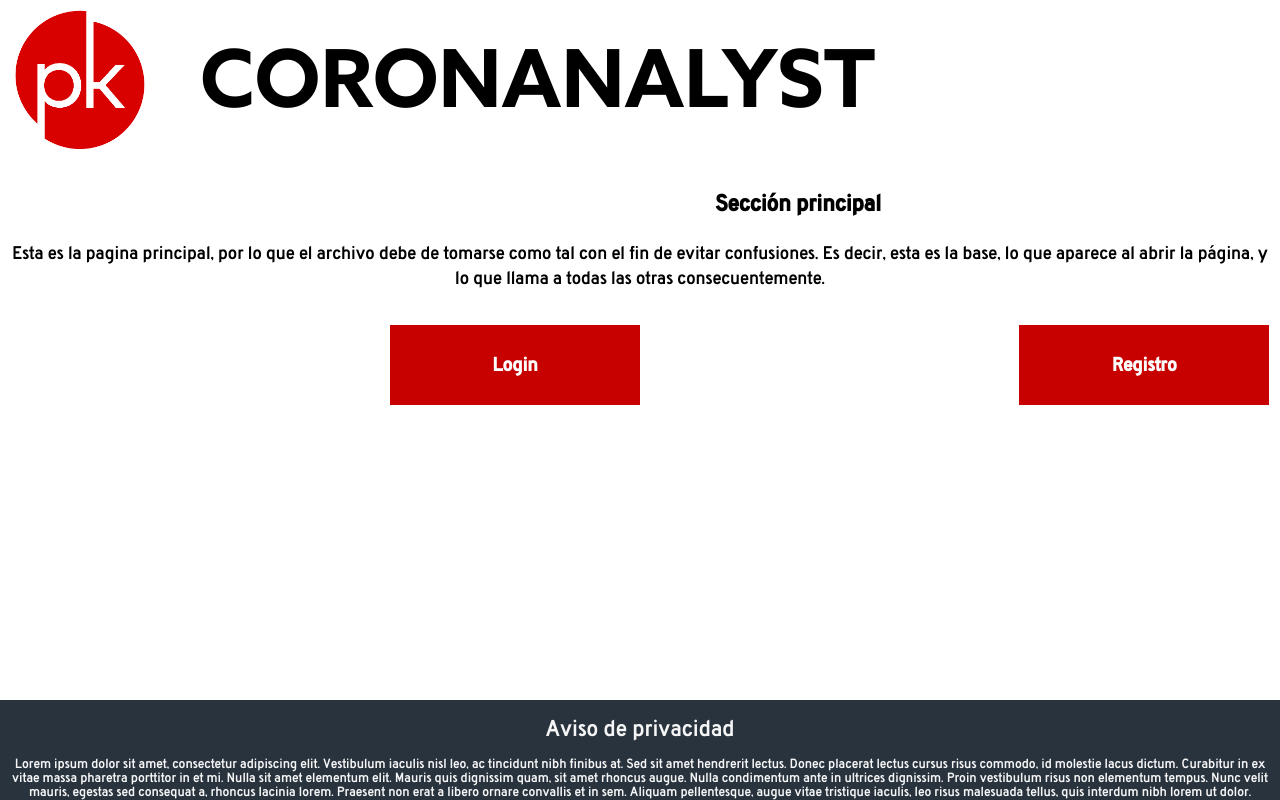
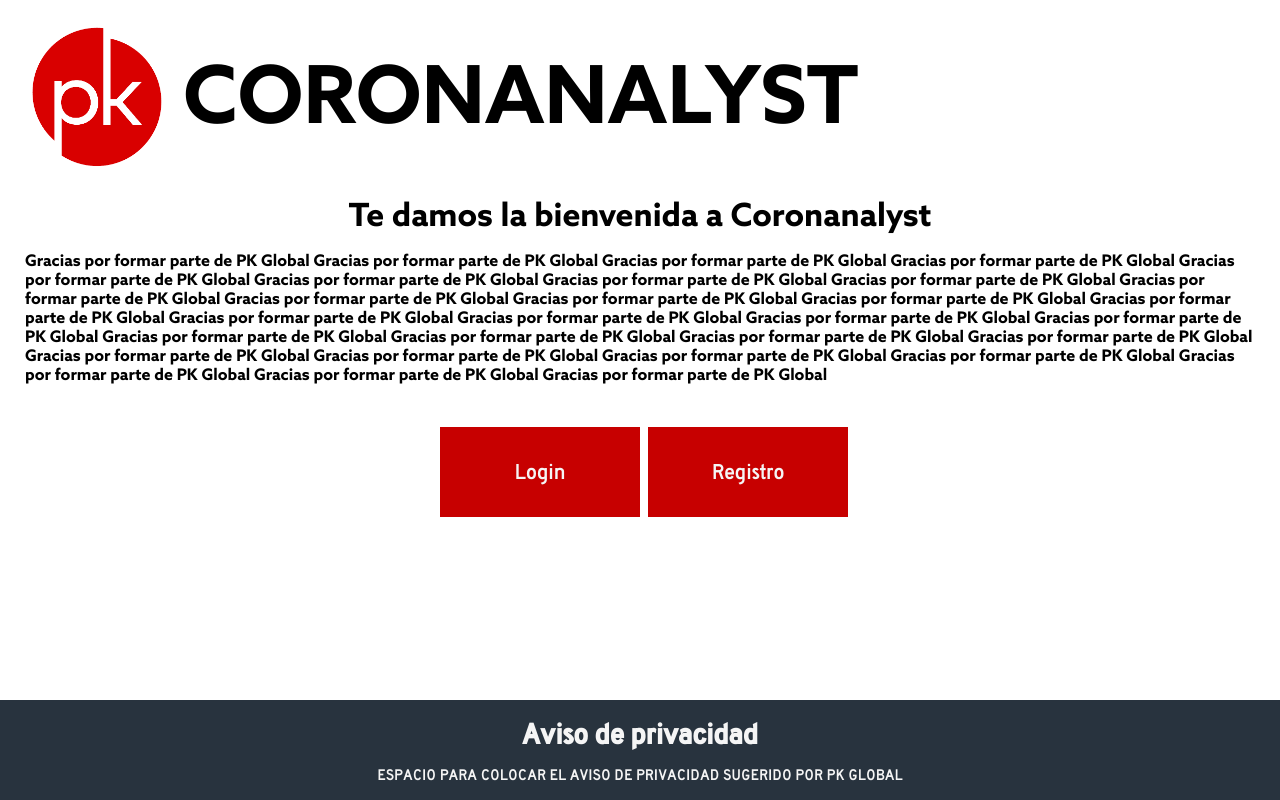
Before and after one commit to jesusej/CoronanalystNeocode, a React (Create React App) app in the folder client/: page /#/ in a window 1280 px wide. Built offline with nearby package versions, Linux system fonts and the light colour scheme; no server answers.

Commit message:
Cambio general de estilos

```diff
--- a/client/src/App.js
+++ b/client/src/App.js
@@ -38,15 +38,17 @@
     <HashRouter>
         <div>
           <div className="header">
-          <NavLink exact to="/"><
-            img className="logo" src={pkglobal} alt="No se pudo cargar el logo" />
+          <NavLink exact to="/">
+            <img className="logo" src={pkglobal} alt="No se pudo cargar el logo" />
             </NavLink>
 
-            <h1>CORONANALYST</h1>
-              {/*<NavLink exact to="/"><button type="button">Menu de Inicio</button></NavLink>*/}
+            <h1 className ="coronanalysTitle">CORONANALYST</h1>
+        </div>
+        <div className = "centered-container">
+          <div className = "centered-elements">
+                      {/* ^ Back End ^ */}
 
-
-            <LoginContext.Provider value={{ loginStatus, setLoginStatus }} >
+                      <LoginContext.Provider value={{ loginStatus, setLoginStatus }} >
 
             <div className="conexiones">
                 <Route exact path="/" component={Home}/>
@@ -67,20 +69,20 @@
                 <Route path="/cuentas_admin" component={CuentasAdmin}/>
             </div>
             </ LoginContext.Provider>
-{/*
-            <footer>
-              <h3>Aviso de privacidad</h3>
-              <p>Lorem ipsum dolor sit amet, consectetur adipiscing elit. Vestibulum iaculis nisl leo, ac tincidunt nibh finibus at. Sed sit amet hendrerit lectus. Donec placerat lectus cursus risus commodo, id molestie lacus dictum. Curabitur in ex vitae massa pharetra porttitor in et mi. Nulla sit amet elementum elit. Mauris quis dignissim quam, sit amet rhoncus augue. Nulla condimentum ante in ultrices dignissim. Proin vestibulum risus non elementum tempus. Nunc velit mauris, egestas sed consequat a, rhoncus lacinia lorem. Praesent non erat a libero ornare convallis et in sem. Aliquam pellentesque, augue vitae tristique iaculis, leo risus malesuada tellus, quis interdum nibh lorem ut dolor. </p>
-            </footer>
-          */}
           </div>
 
+          {/* ^ Back End ^ */}
+          </div>
+        </div>
+
+
+
           <footer>
-            <h3>Aviso de privacidad</h3>
-            <p>Lorem ipsum dolor sit amet, consectetur adipiscing elit. Vestibulum iaculis nisl leo, ac tincidunt nibh finibus at. Sed sit amet hendrerit lectus. Donec placerat lectus cursus risus commodo, id molestie lacus dictum. Curabitur in ex vitae massa pharetra porttitor in et mi. Nulla sit amet elementum elit. Mauris quis dignissim quam, sit amet rhoncus augue. Nulla condimentum ante in ultrices dignissim. Proin vestibulum risus non elementum tempus. Nunc velit mauris, egestas sed consequat a, rhoncus lacinia lorem. Praesent non erat a libero ornare convallis et in sem. Aliquam pellentesque, augue vitae tristique iaculis, leo risus malesuada tellus, quis interdum nibh lorem ut dolor. </p>
+            <h3 className = "AvisoPrivacidad">Aviso de privacidad</h3>
+            <p className = "descripcionAvisoPriv">ESPACIO PARA COLOCAR EL AVISO DE PRIVACIDAD SUGERIDO POR PK GLOBAL </p>
           </footer>
 
-        </div>
+
     </HashRouter>
 
 
--- a/client/src/Datos.js
+++ b/client/src/Datos.js
@@ -11,7 +11,7 @@
             <h3> Pagina de Datos</h3>
             <p>Pagina donde se muestran los datos </p>
 
-            <button onClick={()=> history.push("/menu_Usuario")}>Regresar al menpu principal</button>
+            <button onClick={()=> history.push("/menu_Usuario")}>Regresar al menú principal</button>
           </div>
     );
 }
--- a/client/src/DatosPersonales.js
+++ b/client/src/DatosPersonales.js
@@ -72,11 +72,12 @@
 
 
     return(
-        <div className="DatPer">
-            <h3> Pagina de Encuesta</h3>
-            <h4> Datos Personales</h4>
+        <div>
+            <h2> Pagina de Encuesta</h2>
+
             {/* <p>Pagina donde se muestran los campos para llenar los datos personales </p> */}
-
+        <div className ="centeredContainer">
+            <h1 className = "datosPersonales"> Datos Personales</h1>
             <label> Edad </label> <br />
             <select id="age" name="age" required
             onChange={(e) => {
@@ -226,6 +227,7 @@
 
 
             <br /> <br />
+        </div>
 
             {edad}
             {nivelEstudios}
@@ -241,13 +243,13 @@
             {id}
 
             { /* Insertar IP, sistema operativo y dispositivo */ }
-            <div className= "buttoncoso">
+
+            <div className= "centeredContainer">
+
                 <button onClick={regDatPer}>Registrar Resultados</button>
-            </div>
-            <div className= "buttoncoso">
                 <button onClick={()=> history.push("/menu_Usuario")}>Regresar al menú de sesión</button>
             </div>
-            <br />
+
           </div>
     );
 }
--- a/client/src/Encuesta.js
+++ b/client/src/Encuesta.js
@@ -68,7 +68,7 @@
 
     return(
         <div className="Encuesta">
-            <h3>Pagina de Encuesta</h3>
+            <h2>Pagina de Encuesta</h2>
             <h4>Compras y estado en pandemia</h4>
             <p>Pagina donde se muestran todas las preguntas con su respuesta </p>
             <button onClick={encuesta}>Mostrar Componente</button> <br />
--- a/client/src/Home.js
+++ b/client/src/Home.js
@@ -7,16 +7,14 @@
 
   return(
       <div>
-        <div classname="content">
-          <h2>Sección principal</h2>
-          <p>Esta es la pagina principal, por lo que el archivo debe de tomarse como tal
-            con el fin de evitar confusiones. Es decir, esta es la base, lo que aparece al abrir la página, y lo que llama
-            a todas las otras consecuentemente.</p>
-        </div>
+          <h1>Te damos la bienvenida a Coronanalyst</h1>
+          <p  className = "textoBienvenida">Gracias por formar parte de PK Global Gracias por formar parte de PK Global Gracias por formar parte de PK Global Gracias por formar parte de PK Global Gracias por formar parte de PK Global Gracias por formar parte de PK Global Gracias por formar parte de PK Global Gracias por formar parte de PK Global Gracias por formar parte de PK Global Gracias por formar parte de PK Global Gracias por formar parte de PK Global Gracias por formar parte de PK Global Gracias por formar parte de PK Global Gracias por formar parte de PK Global Gracias por formar parte de PK Global Gracias por formar parte de PK Global Gracias por formar parte de PK Global Gracias por formar parte de PK Global Gracias por formar parte de PK Global Gracias por formar parte de PK Global Gracias por formar parte de PK Global Gracias por formar parte de PK Global Gracias por formar parte de PK Global Gracias por formar parte de PK Global Gracias por formar parte de PK Global Gracias por formar parte de PK Global Gracias por formar parte de PK Global Gracias por formar parte de PK Global </p>
 
-        <div className="conexiones">
-          <button onClick={()=> history.push("/login")}>Login</button>
-          <button onClick={()=> history.push("/registro")}>Registro</button>
+        <div >
+          <div className = "centeredContainer">
+            <button onClick={()=> history.push("/login")}>Login</button>
+            <button onClick={()=> history.push("/registro")}>Registro</button>
+            </div>
         </div>
       </div>
   );
--- a/client/src/Login.js
+++ b/client/src/Login.js
@@ -50,27 +50,27 @@
 
   return (
 
-    <div className="Login">
-      {/* Inicia Front end de login*/}
+    <div>
       <h2>Login</h2>
 
-      <label>Correo electrónico</label> <br />
+      <div className="centeredContainer">
+        <label className="login">Correo electrónico</label> <br />
         <input type="text" placeholder="micorreo@ejemplo.com" name="user" required
         onChange={(e) => {
           setUsername(e.target.value);
         }}
         /> <br/> <br/>
 
-      <label>Contraseña</label> <br/>
+        <label className = "login">Contraseña</label> <br/>
         <input type="password" placeholder="*******" name="pass" required
           onChange={(e) => {
             setPassword(e.target.value);
         }}
         /><br /> <br/>
 
-      <div className="button">
       <button onClick={login}>Log in</button> <br />
     </div>
+
 
     {/* Termina front end de login */}
     <h2>{loginStatus}</h2>
--- a/client/src/MenuCliente.js
+++ b/client/src/MenuCliente.js
@@ -9,7 +9,7 @@
     return(
 
         <div className="menuCliente">
-          <h2>Menú de Cliente</h2>
+          <h1>Menú de Cliente</h1>
           <button onClick={()=> history.push("/")}>Visualizar Datos</button>
           <button onClick={()=> history.push("/")}>Visualizar Datos Vista de Usuario</button>
           <button onClick={()=> history.push("/cerrar_sesion")}>Cerrar Sesión</button>
--- a/client/src/MenuUsuario.js
+++ b/client/src/MenuUsuario.js
@@ -8,9 +8,8 @@
     return(
 
         <div>
-
-          <div className="menuusuario">
           <h2>Menú de Usuario</h2>
+            <div className="centeredContainer">
                 <button onClick={()=> history.push("/datos_personales")}>Encuesta</button>
                 <button onClick={()=> history.push("/datos")}>Visualizar Datos</button>
                 <button onClick={()=> history.push("/cerrar_sesion")}>Cerrar Sesión</button>
--- a/client/src/index.css
+++ b/client/src/index.css
@@ -4,7 +4,7 @@
     -porcentajes listos, acomodo de botones, logo y titulo
  - Agregar cualquier otro estilo necesario
 */
-
+/*
 @font-face {
   font-family: "titleFont";
   src: url("fonts/AzoSans-Bold.ttf");
@@ -59,21 +59,22 @@
   transition-timing-function: linear;
 }
 
+
 button:hover{
   background-color: white;
   color: red;
 }
 
-/*sirve para alinear botones*/
+/*sirve para alinear botones
 .buttoncoso {
-/*  display: flex;*/
+/*  display: flex;
   float: left;
-/*  position:relative;*/
-/*  margin-top: -1.5rem;*/
-/*  margin-bottom: 10%;*/
+/*  position:relative;
+/*  margin-top: -1.5rem;
+/*  margin-bottom: 10%;
   margin-right: 1.5rem;
 
-/*  text-align: center;*/
+/*  text-align: center;
 }
 
 h2{
@@ -106,18 +107,25 @@
 p {
   font-family: "textFont";
   font-size: larger;
+
+
 }
 
-/* Encuesta */
+/* Pruebas
+.centered-container {
+  display: table;
+  position: absolute;
+  table-layout: fixed;
+  width: 100%;
+  height: 100%;
+}
+
+/* Encuesta
 .Encuesta {
   text-align: left;
   margin-bottom: 20%;
   margin-left: 15%;
   width: 100%;
-}
-
-.conexiones {
-  text-align: center;
 }
 
 li {
@@ -181,4 +189,159 @@
   text-align: center;
   align-items: center;
 
+}*/
+
+/*********************************/
+
+/*Tipografía*/
+@font-face {
+  font-family: "titleFont";
+  src: url("fonts/AzoSans-Bold.ttf");
 }
+
+@font-face {
+  font-family: "textFont";
+  src: url("fonts/Roadgeek_2005_Series_D.ttf")
+}
+
+/*Clases predeterminadas*/
+
+h1{
+    width:800px;
+    margin: 0 auto;
+    margin-top: 4%;
+    font-family: "titleFont";
+    text-align: center;
+}
+
+h2{
+  margin-top: 3%;
+  font-family: "titleFont";
+  font-size: 40px;
+  text-align: left;
+}
+
+html {
+  position: relative;
+  min-height: 100%;
+}
+
+body {
+  margin: 0 0 100px;
+  padding: 25px;
+}
+
+footer {
+  font-family: "textFont";
+
+  background: #28333E;
+  position: absolute;
+  left: 0;
+  bottom: 0;
+  height: 100px;
+  width: 100%;
+  overflow: hidden;
+}
+
+button {
+  margin-left: 8px;
+  width: 20%;
+  height: 4em;
+  font-family: "textFont";
+  background-color: #c70000;
+  border-color: #c70000;
+
+  border-width: 4px;
+  border-style: solid;
+  color: whitesmoke;
+  font-size: 140%;
+
+  margin-top: 1rem;
+  min-width: 200px;
+  transition: all .2s linear;
+  transition-property: all;
+  transition-duration: 0.2s;
+  transition-timing-function: linear;
+}
+
+button:hover{
+  background-color: white;
+  color: red;
+}
+
+input{
+  width: 400px;
+  height: 40px;
+  margin-top: 0;
+
+  background: #FFFFFF;
+  border: 4px solid #000000;
+  box-sizing: border-box;
+}
+
+label{
+  font-family: "textFont";
+  font-size: 24px;
+}
+
+select {
+  font-family: "textFont";
+  font-style: bold;
+  background: #28333E;
+  font-size: 1.2em;
+  color: white;
+  width: 35%;
+
+}
+
+
+
+
+/*Clases personalizadas*/
+
+.logo {
+  width: 9rem;
+}
+
+.coronanalysTitle{
+  font-family: "titleFont";
+  font-size: 5rem;
+  margin-top: -7.5rem;
+  margin-left: 6rem;
+}
+
+.textoBienvenida{
+  font-family: "titleFont";
+}
+
+.AvisoPrivacidad{
+  font-size: 30px;
+  line-height: 8px;
+  text-align: center;
+  color: whitesmoke;
+
+}
+
+.descripcionAvisoPriv{
+  font-size: 16px;
+  line-height: 14px;
+  text-align: center;
+  font-style: normal;
+  color: whitesmoke;
+}
+
+.centeredContainer{
+  margin: auto;
+  padding: 10px;
+  width: 50%;
+  text-align: center;
+}
+
+.login{
+  font-family: "titleFont";
+  font-size: 30px;
+}
+
+.datosPersonales{
+  font-style: normal;
+}
```
Lines whose indentation alone changed are shown as unchanged.
